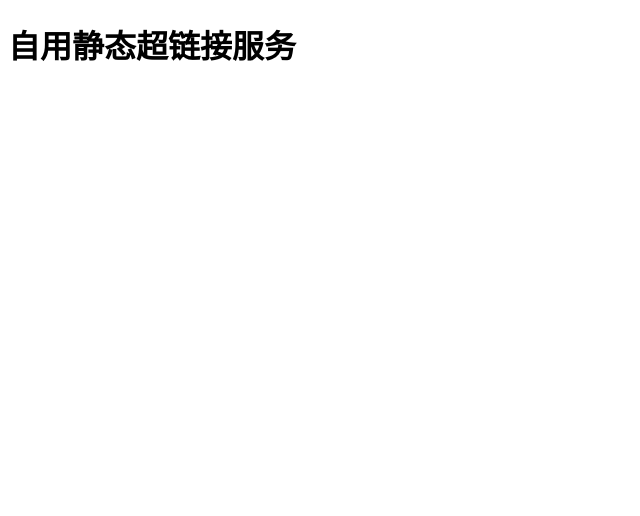
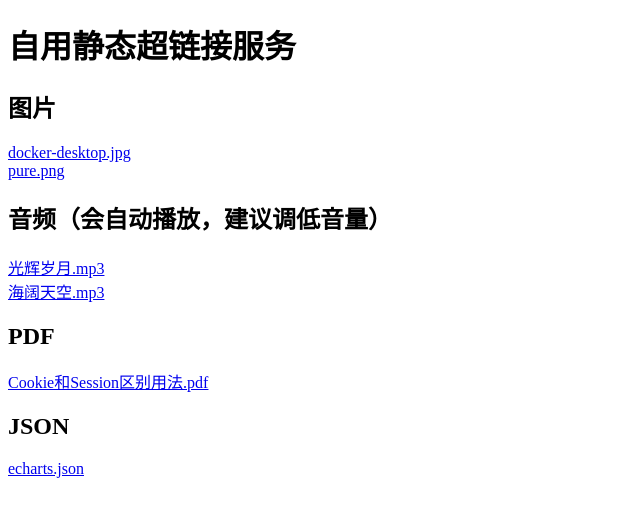
Before and after one commit to xiaoxian521/hyperlink, a plain HTML site: page index.html in a window 1280 px wide. Shown: the whole page, without its empty margins (0-640 px from the left). Drawn offline with Linux system fonts and the light colour scheme.

Commit message:
chore: update `index.html`

```diff
--- a/index.html
+++ b/index.html
@@ -1,10 +1,60 @@
 <!DOCTYPE html>
 <html>
-	<head>
-		<meta charset="utf-8">
-		<title></title>
-	</head>
-	<body>
-		<h1>自用静态超链接服务</h1>
-	</body>
+
+<head>
+	<meta charset="utf-8">
+</head>
+
+<body>
+	<script>
+		window.onload = function () {
+			const title = '自用静态超链接服务'
+			// 如有增删改，只需更新 context 即可
+			const list = [
+				{
+					title: '图片',
+					type: 'img',
+					context: ['docker-desktop.jpg', 'pure.png']
+				},
+				{
+					title: '音频（会自动播放，建议调低音量）',
+					type: 'audio',
+					context: ['光辉岁月.mp3', '海阔天空.mp3']
+				},
+				{
+					title: 'PDF',
+					type: 'pdf',
+					context: ['Cookie和Session区别用法.pdf']
+				},
+				{
+					title: 'JSON',
+					type: 'json',
+					context: ['echarts.json']
+				}
+			]
+
+			document.title = title
+
+			const h1 = document.createElement('h1')
+			h1.textContent = title
+			document.body.appendChild(h1)
+
+			for (let i = 0; i < list.length; i++) {
+				const h2 = document.createElement('h2')
+				h2.textContent = list[i].title
+				document.body.appendChild(h2)
+
+				for (let j = 0; j < list[i].context.length; j++) {
+					const a = document.createElement('a')
+					a.href = `./${list[i].type}/${list[i].context[j]}`
+					a.target = "_blank"
+					a.textContent = `${list[i].context[j]}`
+					document.body.appendChild(a)
+					document.body.appendChild(document.createElement("br"))
+				}
+			}
+		}
+	</script>
+</body>
+
 </html>
```
